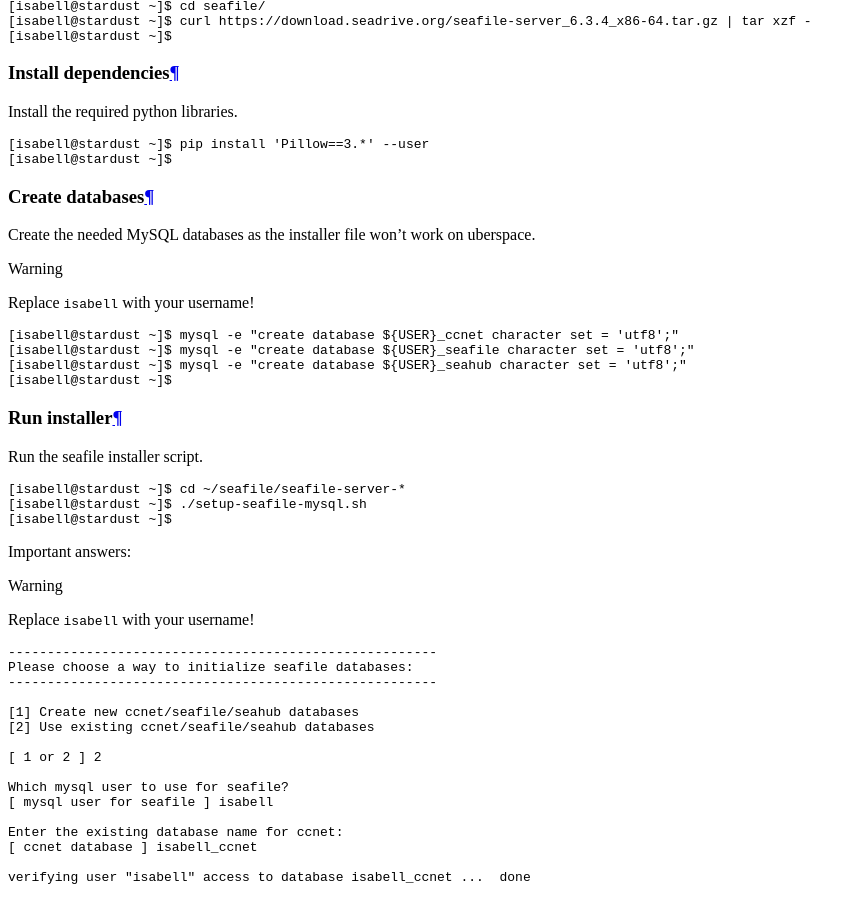
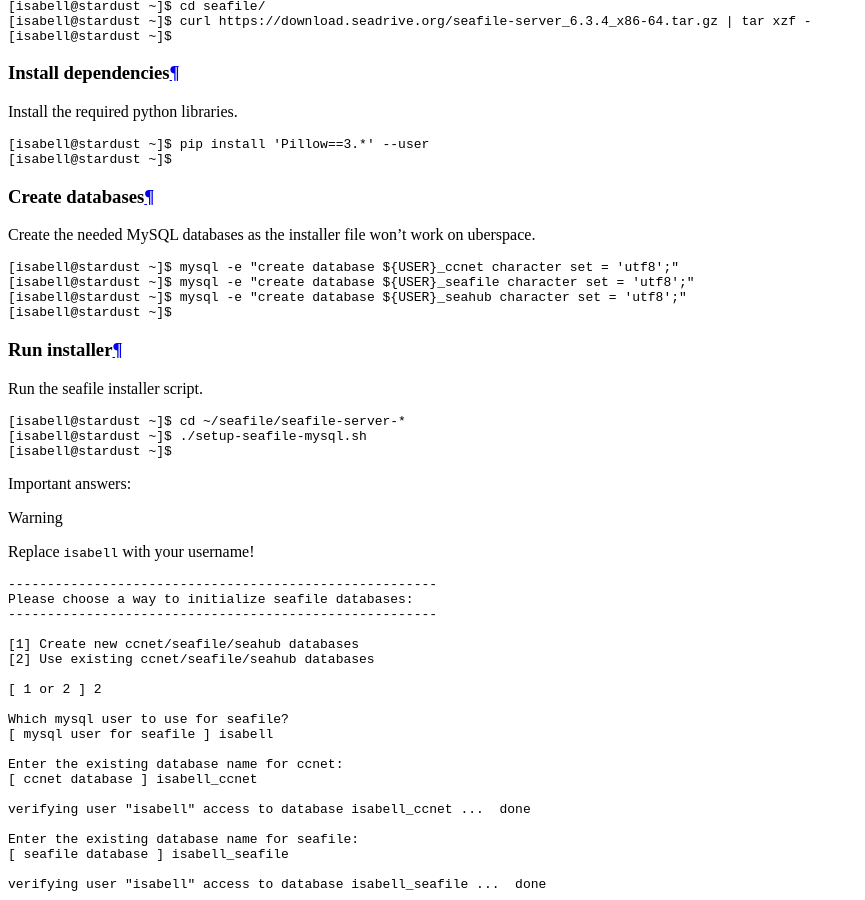
Before and after one commit to Uberspace/lab, a Sphinx documentation site: the page built from source/guide_seafile.rst, in a window 1280 px wide and 900 px high, scrolled down 5275 px. Shown: the whole window, without its empty margins (0-865 px from the left). Built offline with Sphinx 7.4.7 and the Read the Docs theme 2.0.0, drawn with Linux system fonts in a browser that asks for light colours.

Commit message:
[seafile] remove "isabell" replace hint, where there is nothing to replace

```diff
--- a/source/guide_seafile.rst
+++ b/source/guide_seafile.rst
@@ -86,8 +86,6 @@
 ---------------
 
 Create the needed MySQL databases as the installer file won't work on uberspace.
-
-.. warning:: Replace ``isabell`` with your username!
 
 ::
 
```
